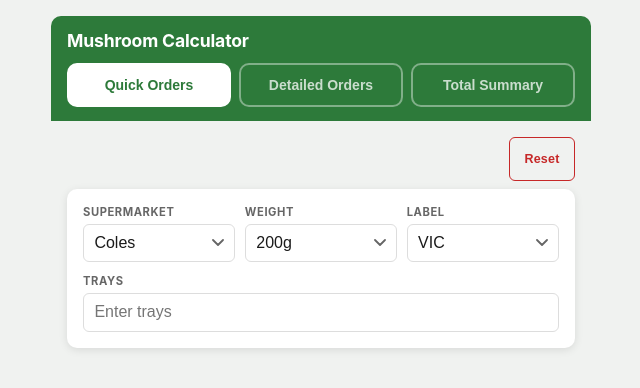
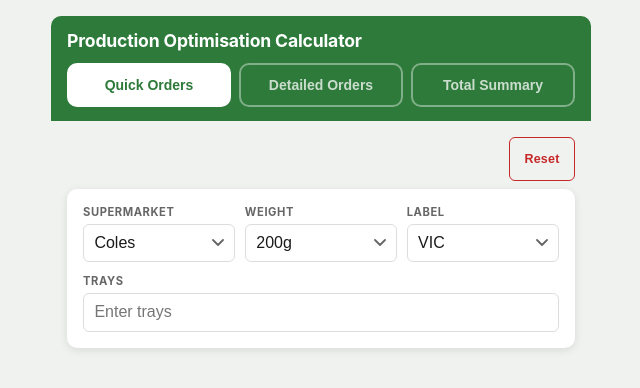
Before and after one commit to Don-Suneth/mushroom-calculator, a React (Vite) app: page / in a window 1280 px wide. Shown: the top 388 px of the page, without its empty margins (319-959 px from the left). Built offline with nearby package versions, Linux system fonts and the light colour scheme.

Commit message:
Change name of the project

```diff
--- a/src/App.jsx
+++ b/src/App.jsx
@@ -347,7 +347,7 @@ export default function App() {
   return (
     <div className="app">
       <header className="app-header">
-        <h1>Mushroom Calculator</h1>
+        <h1>Production Optimisation Calculator</h1>
       </header>
 
       <nav className="mode-tabs">
```
